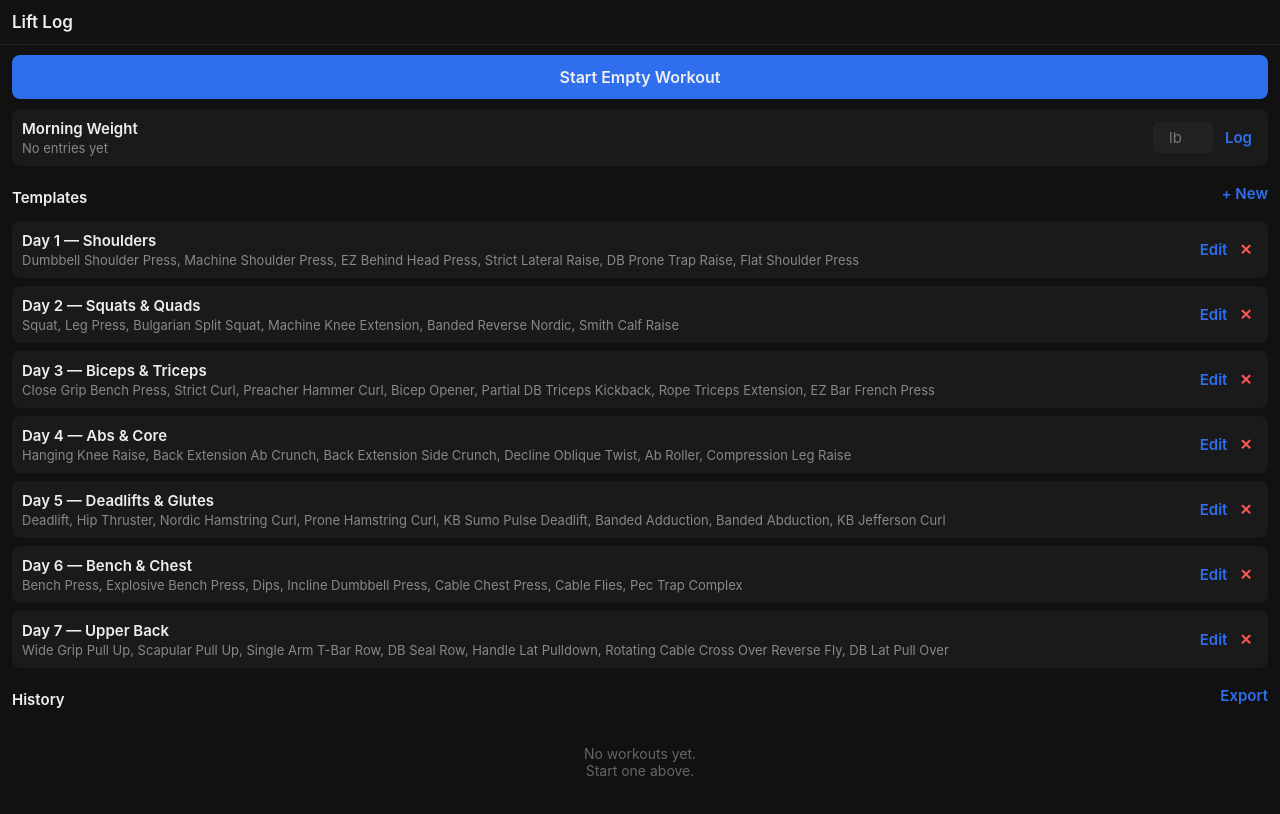
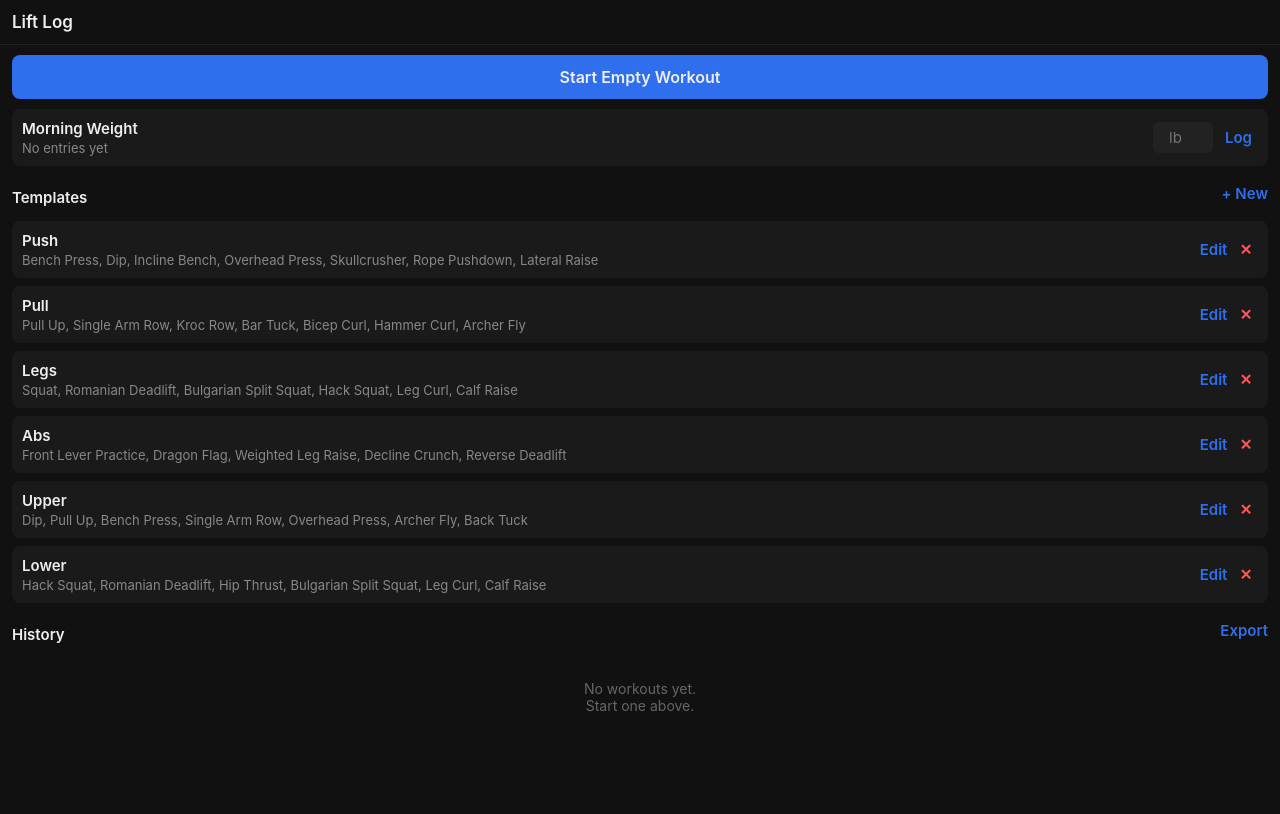
Before and after one commit to reyeZERO/workout-logger, a plain HTML site: page index.html in a window 1280 px wide. Drawn offline with Linux system fonts and the light colour scheme.

Commit message:
Revert templates to PPL/Abs/Upper/Lower split

```diff
--- a/index.html
+++ b/index.html
@@ -97,7 +97,7 @@ select,input.txt{width:calc(100% - 24px);margin:6px 12px;padding:10px;background
 <script>
 (function(){
 "use strict";
-var LS="liftlog", DEFAULT_EX=["Squat","Bench Press","Deadlift","Overhead Press","Barbell Row","Pull Up","Dip","Lat Pulldown","Bicep Curl","Tricep Extension","Leg Press","Romanian Deadlift","Incline Bench","Lateral Raise","Lunge","Calf Raise","Face Pull","Crunch","Hanging Leg Raise","Russian Twist","Plank","Skullcrusher","Rope Pushdown","Single Arm Row","Kroc Row","Bar Tuck","Back Tuck","Hammer Curl","Archer Fly","Bulgarian Split Squat","Hack Squat","Leg Curl","Hip Thrust","Front Lever Practice","Dragon Flag","Weighted Leg Raise","Decline Crunch","Reverse Deadlift","Dumbbell Shoulder Press","Machine Shoulder Press","EZ Behind Head Press","Strict Lateral Raise","DB Prone Trap Raise","Flat Shoulder Press","Machine Knee Extension","Banded Reverse Nordic","Smith Calf Raise","Close Grip Bench Press","Strict Curl","Preacher Hammer Curl","Bicep Opener","Partial DB Triceps Kickback","Rope Triceps Extension","EZ Bar French Press","Hanging Knee Raise","Back Extension Ab Crunch","Back Extension Side Crunch","Decline Oblique Twist","Ab Roller","Compression Leg Raise","Hip Thruster","Nordic Hamstring Curl","Prone Hamstring Curl","KB Sumo Pulse Deadlift","Banded Adduction","Banded Abduction","KB Jefferson Curl","Explosive Bench Press","Incline Dumbbell Press","Cable Chest Press","Cable Flies","Pec Trap Complex","Wide Grip Pull Up","Scapular Pull Up","Single Arm T-Bar Row","DB Seal Row","Handle Lat Pulldown","Rotating Cable Cross Over Reverse Fly","DB Lat Pull Over"];
+var LS="liftlog", DEFAULT_EX=["Squat","Bench Press","Deadlift","Overhead Press","Barbell Row","Pull Up","Dip","Lat Pulldown","Bicep Curl","Tricep Extension","Leg Press","Romanian Deadlift","Incline Bench","Lateral Raise","Lunge","Calf Raise","Face Pull","Crunch","Hanging Leg Raise","Russian Twist","Plank","Skullcrusher","Rope Pushdown","Single Arm Row","Kroc Row","Bar Tuck","Back Tuck","Hammer Curl","Archer Fly","Bulgarian Split Squat","Hack Squat","Leg Curl","Hip Thrust","Front Lever Practice","Dragon Flag","Weighted Leg Raise","Decline Crunch","Reverse Deadlift"];
 // set = [lb, reps, done, type, rpe]  type: 0 normal, 1 warm-up, 2 top set
 var TYPE_L=["","W","T"], TYPE_C=["","tw","tt"], TYPE_N=["Working set","Warm-up","Top set"];
 var $=function(id){return document.getElementById(id)};
@@ -110,26 +110,25 @@ db.custom=db.custom||[];          // custom exercise names
 db.bw=db.bw||[];                  // bodyweight: [[ts, lb], ...] one per day
 var active=db.active||null;       // survives reload/app kill
 
-// seed templates — 7-day split; t = per-set types (0=working, 1=warm-up, 2=top-set)
+// seed templates from Routine.md (PPL/Abs/Upper/Lower); t = per-set types
 // tplV bump replaces same-name templates on existing installs, keeps custom ones
 function T(n,t){return{n:n,t:t}}
 var SEED=[
-  {name:"Day 1 — Shoulders",ex:[T("Dumbbell Shoulder Press",[1,1,2,0,0]),T("Machine Shoulder Press",[0,0,0]),T("EZ Behind Head Press",[0,0,0]),T("Strict Lateral Raise",[1,1,0,0,0]),T("DB Prone Trap Raise",[0,0,0]),T("Flat Shoulder Press",[0,0])]},
-  {name:"Day 2 — Squats & Quads",ex:[T("Squat",[1,1,2,0,0]),T("Leg Press",[1,0,0,0]),T("Bulgarian Split Squat",[0,0,0]),T("Machine Knee Extension",[0,0,0]),T("Banded Reverse Nordic",[0,0]),T("Smith Calf Raise",[0,0])]},
-  {name:"Day 3 — Biceps & Triceps",ex:[T("Close Grip Bench Press",[1,1,2,0,0]),T("Strict Curl",[1,0,0,0]),T("Preacher Hammer Curl",[0,0,0]),T("Bicep Opener",[0,0]),T("Partial DB Triceps Kickback",[0,0,0]),T("Rope Triceps Extension",[0,0,0]),T("EZ Bar French Press",[0,0])]},
-  {name:"Day 4 — Abs & Core",ex:[T("Hanging Knee Raise",[0,0,0,0,0]),T("Back Extension Ab Crunch",[0,0,0]),T("Back Extension Side Crunch",[0,0]),T("Decline Oblique Twist",[0,0,0]),T("Ab Roller",[0,0,0]),T("Compression Leg Raise",[0,0,0])]},
-  {name:"Day 5 — Deadlifts & Glutes",ex:[T("Deadlift",[1,1,2,0,0]),T("Hip Thruster",[1,0,0,0]),T("Nordic Hamstring Curl",[1,0,0,0]),T("Prone Hamstring Curl",[0,0,0]),T("KB Sumo Pulse Deadlift",[0,0]),T("Banded Adduction",[0,0]),T("Banded Abduction",[0,0]),T("KB Jefferson Curl",[0,0])]},
-  {name:"Day 6 — Bench & Chest",ex:[T("Bench Press",[1,1,2,0,0]),T("Explosive Bench Press",[0,0,0]),T("Dips",[1,0,0,0]),T("Incline Dumbbell Press",[0,0,0]),T("Cable Chest Press",[0,0,0]),T("Cable Flies",[0,0]),T("Pec Trap Complex",[0,0])]},
-  {name:"Day 7 — Upper Back",ex:[T("Wide Grip Pull Up",[1,1,2,0,0,0]),T("Scapular Pull Up",[0,0]),T("Single Arm T-Bar Row",[1,1,0,0,0]),T("DB Seal Row",[0,0,0]),T("Handle Lat Pulldown",[0,0]),T("Rotating Cable Cross Over Reverse Fly",[0,0]),T("DB Lat Pull Over",[0,0])]}
+  {name:"Push",ex:[T("Bench Press",[1,1,2,0,0]),T("Dip",[0,0,0]),T("Incline Bench",[0,0,0]),T("Overhead Press",[0,0,0]),T("Skullcrusher",[0,0]),T("Rope Pushdown",[0,0]),T("Lateral Raise",[0,0,0])]},
+  {name:"Pull",ex:[T("Pull Up",[1,1,2,0,0,0]),T("Single Arm Row",[0,0,0]),T("Kroc Row",[0,0]),T("Bar Tuck",[0,0,0]),T("Bicep Curl",[0,0]),T("Hammer Curl",[0,0]),T("Archer Fly",[0,0])]},
+  {name:"Legs",ex:[T("Squat",[1,1,2,0,0]),T("Romanian Deadlift",[1,0,0,0]),T("Bulgarian Split Squat",[0,0]),T("Hack Squat",[0,0]),T("Leg Curl",[0,0]),T("Calf Raise",[0,0,0])]},
+  {name:"Abs",ex:[T("Front Lever Practice",[0,0,0,0,0]),T("Dragon Flag",[0,0,0]),T("Weighted Leg Raise",[0,0,0]),T("Decline Crunch",[0,0]),T("Reverse Deadlift",[0,0])]},
+  {name:"Upper",ex:[T("Dip",[1,1,2,0,0,0]),T("Pull Up",[1,0,0,0]),T("Bench Press",[1,0,0,0]),T("Single Arm Row",[0,0,0]),T("Overhead Press",[0,0]),T("Archer Fly",[0,0]),T("Back Tuck",[0,0,0])]},
+  {name:"Lower",ex:[T("Hack Squat",[1,1,2,0,0]),T("Romanian Deadlift",[1,0,0,0]),T("Hip Thrust",[1,0,0,0]),T("Bulgarian Split Squat",[0,0]),T("Leg Curl",[0,0]),T("Calf Raise",[0,0,0])]}
 ];
-if((db.tplV||0)<3){
+if((db.tplV||0)<4){
   db.templates=db.templates||[];
   for(var si=0;si<SEED.length;si++){
     var sf=-1;
     for(var sj=0;sj<db.templates.length;sj++)if(db.templates[sj].name===SEED[si].name){sf=sj;break}
     if(sf<0)db.templates.push(SEED[si]);else db.templates[sf]=SEED[si];
   }
-  db.tplV=3;save();
+  db.tplV=4;save();
 }
 
 // ---------- helpers ----------
```
